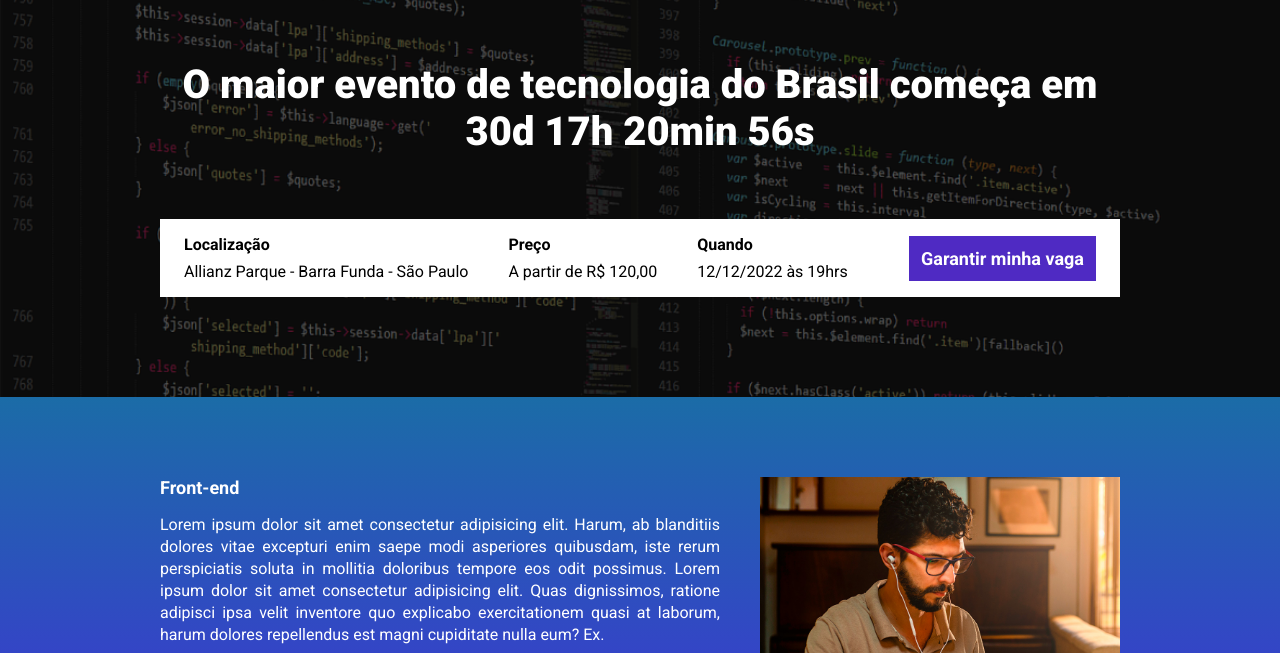
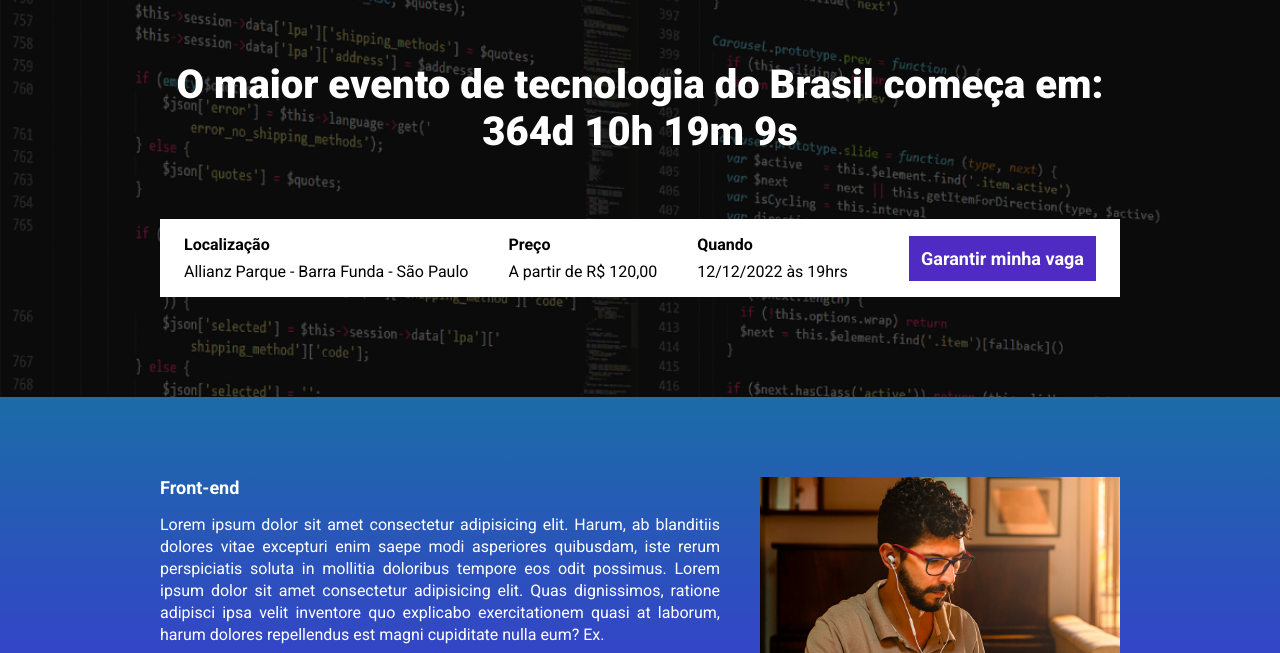
Before and after one commit to MickaelDutra/ebac_tech_talks, a website built with Parcel: page src/index.html in a window 1280 px wide. Shown: the part 147-800 px from the top of the page. Built offline with nearby package versions, Linux system fonts and the light colour scheme.

Commit message:
finalizando o projeto

```diff
--- a/package.json
+++ b/package.json
@@ -3,6 +3,7 @@
   "version": "1.0.0",
   "description": "",
   "scripts": {
+    "build": "parcel build src/index.html",
     "dev": "parcel src/index.html src/styles/main.scss src/scripts/main.js",
     "test": "echo \"Error: no test specified\" && exit 1"
   },
--- a/src/index.html
+++ b/src/index.html
@@ -17,7 +17,7 @@
     <section class="hero">
         <div class="container">
             <img class="hero__logo" src="images/ebac_logo.svg" alt="EBAC Logo">
-            <p class="hero__text">O maior evento de tecnologia do Brasil começa em <span>30d 17h 20min 56s</span></p>
+            <p class="hero__text">O maior evento de tecnologia do Brasil <span id="date"></span></p>
             <div class="infos-bar">
                 <ul class="infos-bar__infos">
                     <li class="infos-bar__infos__item">
--- a/src/scripts/main.js
+++ b/src/scripts/main.js
@@ -1 +1,30 @@
- AOS.init();
+AOS.init();
+
+
+const date = new Date("dec 11, 2026 12:00:00");
+const timeStampDate = date.getTime();
+
+const countdown = setInterval(() => {
+    const now = new Date;
+    const timeStampDateNow = now.getTime();
+
+    const timeToEvent = timeStampDate - timeStampDateNow;
+
+    const dayMs = 1000 * 60 * 60 * 24;
+    const hourMS = 1000 * 60 * 60;
+    const minMS = 1000 * 60;
+
+
+    const dayToEvent = Math.floor(timeToEvent / dayMs);
+    const hourToEvent = Math.floor((timeToEvent % dayMs) / hourMS);
+    const minToEnvent = Math.floor((timeToEvent % hourMS) / minMS);
+    const secToEnvent = Math.floor((timeToEvent % minMS) / 1000);
+
+    document.getElementById('date').innerHTML =  (`começa em: ${dayToEvent}d ${hourToEvent}h ${minToEnvent}m ${secToEnvent}s`)
+
+    if(timeToEvent < 0){
+        clearInterval(countdown);
+
+         document.getElementById('date').innerHTML =  ('já acabou 🥲')
+    }
+}, 1000);
```
